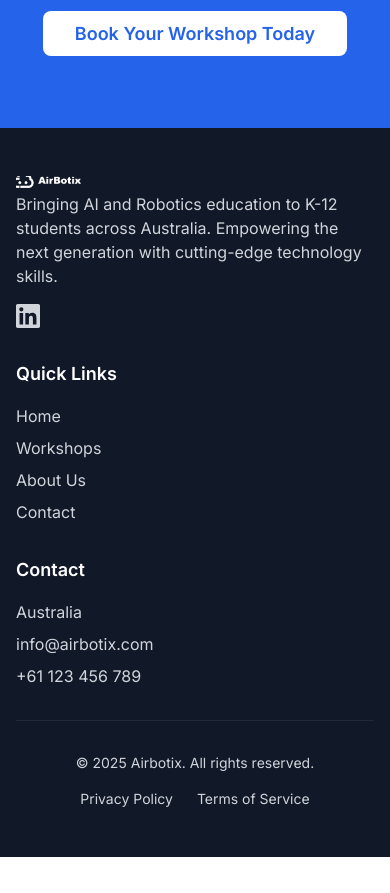
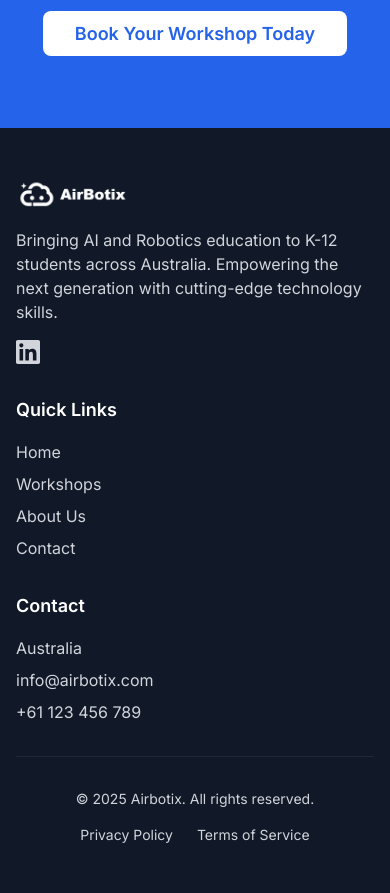
Before and after one commit to Airbotix-AI/airbotix, a React (Vite) app: page / in a window 390 px wide. Shown: the part 4000-4893 px from the top of the page. Before the commit the page ends 4857 px from the top, so only its background shows below. Built offline with nearby package versions, Linux system fonts and the light colour scheme.

Commit message:
Optimize logo adapatation for mobile devices

```diff
--- a/src/components/Footer.tsx
+++ b/src/components/Footer.tsx
@@ -8,7 +8,7 @@ const Footer = () => {
         <div className="grid grid-cols-1 md:grid-cols-4 gap-8 items-start">
           {/* Company Info */}
           <div className="col-span-1 md:col-span-2">
-            <div className={`logo-crop-container-footer ${LOGO_SIZES.FOOTER.MAX_WIDTH} mb-0`}>
+            <div className={`logo-crop-container-footer ${LOGO_SIZES.FOOTER.MAX_WIDTH} mb-1 md:mb-2`}>
               <img
                 src={LOGO_PATHS.WHITE_HORIZONTAL}
                 alt={ALT_TEXTS.LOGO_MAIN}
--- a/src/constants/assets.ts
+++ b/src/constants/assets.ts
@@ -23,14 +23,14 @@ export const ALT_TEXTS = {
 
 export const LOGO_SIZES = {
   HEADER: {
-    HEIGHT: 'h-24 md:h-40',
+    HEIGHT: 'h-28 md:h-40',
     WIDTH: 'w-auto',
     MAX_WIDTH: 'max-w-64 md:max-w-96', // Responsive max width
   },
   FOOTER: {
-    HEIGHT: 'h-12 md:h-24',
+    HEIGHT: 'h-16 md:h-24',
     WIDTH: 'w-auto',
-    MAX_WIDTH: 'max-w-48 md:max-w-56', // Reasonable max width for footer
+    MAX_WIDTH: 'max-w-40 md:max-w-56', // Reasonable max width for footer
   },
 } as const
 
--- a/src/index.css
+++ b/src/index.css
@@ -64,9 +64,17 @@
     align-items: flex-start;
   }
 
-  .logo-crop-footer {
-    transform: scale(1.75);
-    margin: -1rem -0.75rem;
+  .logo-crop-footer { /* For mobile */
+    transform: scale(2);
+    margin: -0.5rem;
     transform-origin: left center;
   }
+
+  /* Responsive footer logo cropping */
+  @media (min-width: 768px) {
+    .logo-crop-footer {
+      transform: scale(1.75);
+      margin: -0.75rem;
+    }
+  }
 }
```
